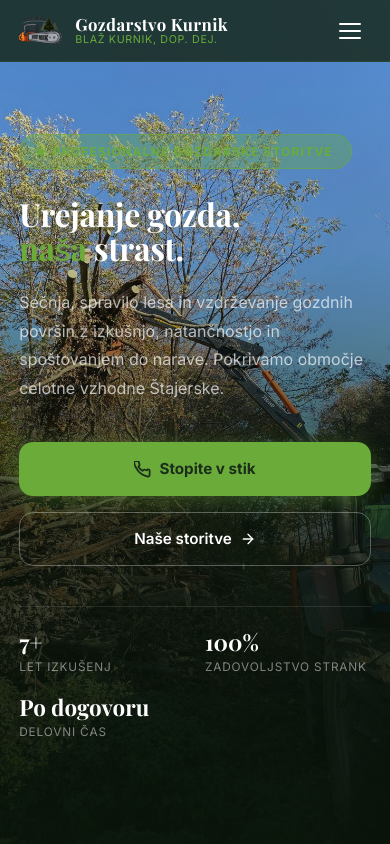
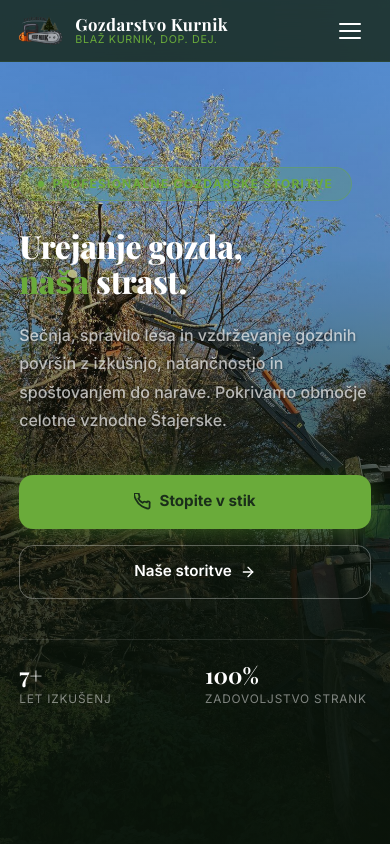
Before and after one commit to custadej/gozdarstvo-kurnik, a Next.js app: page / in a window 390 px wide. Shown: the top 844 px of the page. Built offline with nearby package versions, Linux system fonts and the light colour scheme.

Commit message:
nekaj fixov

```diff
--- a/src/app/globals.css
+++ b/src/app/globals.css
@@ -216,9 +216,10 @@ nav.scrolled {
 /* Scroll-to-top */
 .scroll-top-btn {
   position: fixed;
-  bottom: 24px;
-  right: 24px;
+  bottom: 16px;
+  right: 16px;
   top: auto;
+  left: auto;
   z-index: 50;
   width: 48px;
   height: 48px;
@@ -232,14 +233,6 @@ nav.scrolled {
   box-shadow: 0 4px 18px rgba(74,124,47,0.45);
   touch-action: manipulation;
   -webkit-tap-highlight-color: transparent;
-}
-@media (max-width: 768px) {
-  .scroll-top-btn {
-    bottom: 100px;
-    right: 12px;
-    width: 40px;
-    height: 40px;
-  }
 }
 
 /* ════════════════════════════════
@@ -1062,8 +1055,8 @@ footer {
 }
 .footer-legal { font-size: 0.72rem; color: rgba(255,255,255,0.2); }
 .footer-credit { font-size: 0.72rem; color: rgba(255,255,255,0.2); }
-.footer-credit a { color: rgba(255,255,255,0.35); text-decoration: none; }
-.footer-credit a:hover { color: rgba(255,255,255,0.65); }
+.footer-credit a { color: rgba(255,255,255,0.3); text-decoration: underline; text-decoration-color: rgba(255,255,255,0.15); text-underline-offset: 2px; }
+.footer-credit a:hover { color: rgba(255,255,255,0.6); text-decoration-color: rgba(255,255,255,0.4); }
 
 /* ════════════════════════════════
    GSAP initial state
@@ -1090,8 +1083,14 @@ footer {
 
 @media (max-width: 768px) {
   .hero-badge {
-    background: rgba(106,171,58,0.35);
-    border-color: rgba(106,171,58,0.6);
+    background: rgba(106,171,58,0.20);
+    border-color: rgba(106,171,58,0.4);
+    font-weight: 700;
+  }
+  .hero-title { font-weight: 800; }
+  .hero-desc {
+    font-weight: 500;
+    text-shadow: 0 1px 3px rgba(0,0,0,0.5);
   }
 }
 
@@ -1130,6 +1129,7 @@ footer {
   .stat-divider { display: none; }
   .stat-num { font-size: 1.4rem; }
   .stat-item { flex: unset; }
+  .stat-hide-mobile { display: none; }
 
   /* About */
   .about-chips { grid-template-columns: 1fr; }
--- a/src/components/Contact.tsx
+++ b/src/components/Contact.tsx
@@ -58,16 +58,6 @@ export default function Contact() {
 
   return (
     <section id="contact" ref={sectionRef}>
-      {/* Mobile-only big call button */}
-      <div className="contact-mobile-call gsap-fade">
-        <a href="tel:+38631316311" className="contact-call-btn">
-          <svg viewBox="0 0 24 24" fill="none" stroke="currentColor" strokeWidth="2.5" strokeLinecap="round" strokeLinejoin="round" width={22} height={22}>
-            <path d="M22 16.92v3a2 2 0 01-2.18 2 19.79 19.79 0 01-8.63-3.07A19.5 19.5 0 013.07 9.81a19.79 19.79 0 01-3.07-8.68A2 2 0 012 .18h3a2 2 0 012 1.72 12.84 12.84 0 00.7 2.81 2 2 0 01-.45 2.11L6.09 7.91a16 16 0 006 6l1.09-1.09a2 2 0 012.11-.45 12.84 12.84 0 002.81.7A2 2 0 0122 14.92z" />
-          </svg>
-          Pokliči zdaj: 031 316 311
-        </a>
-      </div>
-
       <div className="contact-grid">
         <div className="gsap-fade">
           <span className="section-tag">Kontakt</span>
--- a/src/components/Footer.tsx
+++ b/src/components/Footer.tsx
@@ -36,7 +36,7 @@ export default function Footer() {
               Zgornja Voličina 2, 2232 Voličina &bull; blazkurnik14@gmail.com
             </div>
             <div className="footer-credit">
-              Izdelava: <a href="https://cus.si" target="_blank" rel="noopener noreferrer">CUS</a>
+              Izdelava: <a href="https://cus.si" target="_blank" rel="noopener noreferrer">cus.si</a>
             </div>
           </div>
         </div>
--- a/src/components/Hero.tsx
+++ b/src/components/Hero.tsx
@@ -103,8 +103,8 @@ export default function Hero() {
             <div className="stat-num" data-count="100" data-suffix="%">100%</div>
             <div className="stat-label">Zadovoljstvo strank</div>
           </div>
-          <div className="stat-divider" />
-          <div className="stat-item">
+          <div className="stat-divider stat-hide-mobile" />
+          <div className="stat-item stat-hide-mobile">
             <div className="stat-num">Po dogovoru</div>
             <div className="stat-label">Delovni čas</div>
           </div>
```
